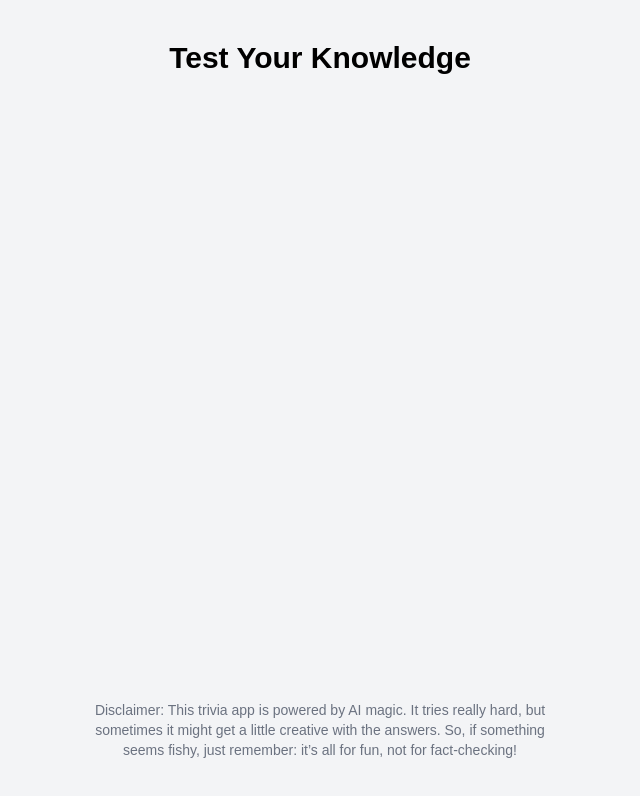
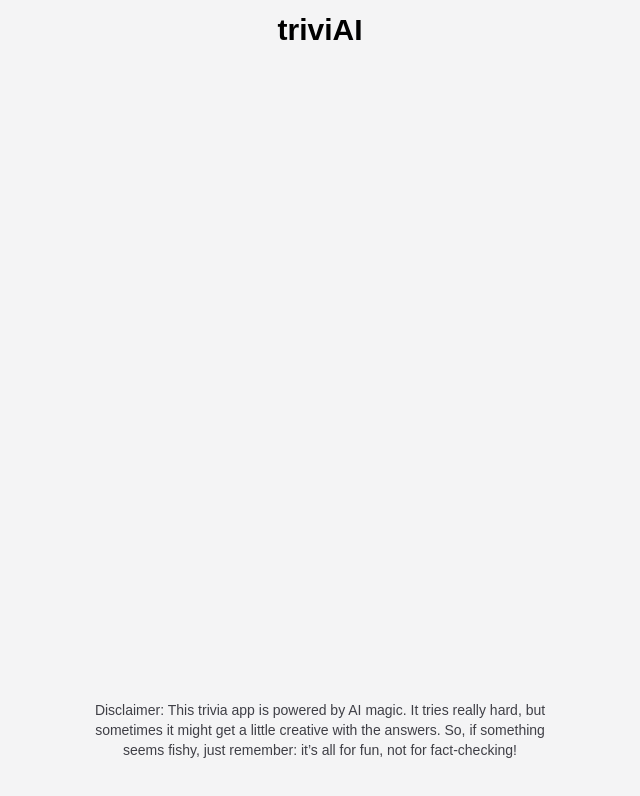
Before and after one commit to cassianebel/trivia-with-openai, a React (Vite) app: page / in a window 1280 px wide. Shown: the top 796 px of the page, without its empty margins (320-960 px from the left). Built offline with nearby package versions, Linux system fonts and the light colour scheme; a web font is replaced by a local one.

Commit message:
dark mode

```diff
--- a/index.html
+++ b/index.html
@@ -12,12 +12,16 @@
       rel="stylesheet"
     />
   </head>
-  <body class="bg-gray-100 flex flex-col min-h-screen justify-between">
-    <h1 class="font-black text-3xl m-3 my-10 text-center">
-      Test Your Knowledge
-    </h1>
+  <body
+    class="bg-zinc-100 dark:bg-zinc-900 dark:text-zinc-100 flex flex-col min-h-screen justify-between"
+  >
+    <header>
+      <h1 class="font-black text-3xl m-3 text-center">triviAI</h1>
+    </header>
     <div id="root" class="flex justify-center mx-10"></div>
-    <footer class="text-center text-gray-500 text-sm my-10 mx-auto max-w-lg">
+    <footer
+      class="text-center text-zinc-700 dark:text-zinc-400 text-sm my-10 mx-auto max-w-lg"
+    >
       <p class="mx-4">
         Disclaimer: This trivia app is powered by AI magic. It tries really
         hard, but sometimes it might get a little creative with the answers. So,
--- a/src/Components/Quiz.jsx
+++ b/src/Components/Quiz.jsx
@@ -66,7 +66,7 @@ const Quiz = ({ subject, difficulty, number }) => {
         <button
           key={choice}
           onClick={() => handleAnswer(choice)}
-          className="block border-2 border-electric-violet-300 bg-electric-violet-300 font-semibold rounded-md p-2 px-4 my-5 mx-auto cursor-pointer w-full active:bg-electric-violet-700 focus-within:bg-electric-violet-600 focus-within:text-white active:text-white"
+          className="block  bg-electric-violet-300 font-semibold rounded-md p-3 px-5 my-5 mx-auto cursor-pointer w-full active:bg-electric-violet-700 focus-within:bg-electric-violet-600 focus-within:text-white active:text-white dark:bg-electric-violet-950 dark:text-zinc-300"
         >
           {choice}
         </button>
--- a/src/Components/Results.jsx
+++ b/src/Components/Results.jsx
@@ -21,29 +21,25 @@ const Results = ({ userAnswers, questions }) => {
 
   const percentage = Math.trunc((score / questions.length) * 100);
 
+  const over50 = [
+    "weird flex but ok",
+    "slay!",
+    "you ate!",
+    "low-key solid",
+    "not bad, fam!",
+  ];
+  const under50 = [
+    "it’s giving… room for improvement",
+    "low-key a warm-up",
+    "the vibes were off",
+    "you got this next time",
+  ];
+
   const exclamation = (percentage) => {
-    if (percentage === 100) {
-      return "weird flex but ok";
-    } else if (percentage > 90) {
-      return "slay";
-    } else if (percentage > 80) {
-      return "you ate";
-    } else if (percentage > 70) {
-      return "a whole vibe";
-    } else if (percentage > 60) {
-      return "low-key solid";
-    } else if (percentage > 50) {
-      return "not bad, fam";
-    } else if (percentage > 40) {
-      return "it’s giving… room for improvement";
-    } else if (percentage > 30) {
-      return "low-key a warm-up";
-    } else if (percentage > 20) {
-      return "the vibes are off";
-    } else if (percentage > 10) {
-      return "you got this next time";
+    if (percentage >= 50) {
+      return over50[Math.floor(Math.random() * over50.length)];
     } else {
-      return "a glow up in progress";
+      return under50[Math.floor(Math.random() * under50.length)];
     }
   };
 
@@ -53,7 +49,7 @@ const Results = ({ userAnswers, questions }) => {
 
   return (
     <div>
-      <h2 className="font-black text-2xl m-3 text-center mb-10 text-electric-violet-800">
+      <h2 className="font-black text-2xl m-3 text-center mb-10 text-electric-violet-500">
         {percentage}% <br />
         <span className="italic">{exclamation(percentage)}</span>
       </h2>
@@ -72,8 +68,8 @@ const Results = ({ userAnswers, questions }) => {
                 <span
                   className={
                     userAnswers[index] === question.answer
-                      ? "bg-malachite-200 px-2 py-1"
-                      : "bg-mexican-red-200 px-2 py-1"
+                      ? "bg-malachite-200 dark:bg-malachite-400 dark:text-zinc-950 px-2 py-1"
+                      : "bg-mexican-red-200 dark:bg-mexican-red-400 dark:text-zinc-950 px-2 py-1"
                   }
                 >
                   {userAnswers[index]}
--- a/src/Components/StarterForm.jsx
+++ b/src/Components/StarterForm.jsx
@@ -24,7 +24,7 @@ const StarterForm = ({ handleSubmit }) => {
 
   return (
     <>
-      <p className="mb-10 text-center">
+      <p className="mb-10 text-center text-zinc-700 dark:text-zinc-400">
         OpenAI's got the questions. Do you have the answers? Whether you're a
         science whiz, a pop culture pro, or a history aficionado, there's a
         challenge waiting for you.
@@ -41,7 +41,7 @@ const StarterForm = ({ handleSubmit }) => {
           id="subject"
           name="subject"
           onChange={onSubjectChange}
-          className="block w-full border-2 border-gray-700 font-semibold rounded-md p-2 mb-10"
+          className="block w-full border-2 border-zinc-700  dark:bg-zinc-700 font-semibold rounded-md p-2 mb-10"
         />
         <fieldset className="mb-10 p-4 pb-6 rounded-md border-2 border-transparent focus-within:border-electric-violet-700">
           <legend className="text-xl text-center block p-2 mx-auto">
@@ -60,7 +60,7 @@ const StarterForm = ({ handleSubmit }) => {
               />
               <label
                 htmlFor="easy"
-                className="border-2 border-electric-violet-300 bg-electric-violet-300 font-semibold rounded-md p-2 px-4 m-3 cursor-pointer peer-checked:bg-electric-violet-700 peer-checked:border-electric-violet-700 peer-checked:text-white "
+                className=" bg-electric-violet-300 dark:bg-electric-violet-950 font-semibold rounded-md p-3 px-5 m-3 cursor-pointer peer-checked:bg-electric-violet-700 peer-checked:border-electric-violet-700 dark:text-zinc-400 peer-checked:text-white "
               >
                 Easy
               </label>
@@ -77,7 +77,7 @@ const StarterForm = ({ handleSubmit }) => {
               />
               <label
                 htmlFor="medium"
-                className="border-2 border-electric-violet-300 bg-electric-violet-300 font-semibold rounded-md p-2 px-4 m-3 cursor-pointer peer-checked:bg-electric-violet-700 peer-checked:border-electric-violet-700 peer-checked:text-white "
+                className=" bg-electric-violet-300 dark:bg-electric-violet-950 font-semibold rounded-md p-3 px-5 m-3 cursor-pointer peer-checked:bg-electric-violet-700 peer-checked:border-electric-violet-700 dark:text-zinc-400 peer-checked:text-white "
               >
                 Medium
               </label>
@@ -94,7 +94,7 @@ const StarterForm = ({ handleSubmit }) => {
               />
               <label
                 htmlFor="hard"
-                className="border-2 border-electric-violet-300 bg-electric-violet-300 font-semibold rounded-md p-2 px-4 m-3 cursor-pointer peer-checked:bg-electric-violet-700 peer-checked:border-electric-violet-700 peer-checked:text-white "
+                className=" bg-electric-violet-300 dark:bg-electric-violet-950 font-semibold rounded-md p-3 px-5 m-3 cursor-pointer peer-checked:bg-electric-violet-700 peer-checked:border-electric-violet-700 dark:text-zinc-400 peer-checked:text-white "
               >
                 Hard
               </label>
@@ -118,7 +118,7 @@ const StarterForm = ({ handleSubmit }) => {
               />
               <label
                 htmlFor="three"
-                className="border-2 border-electric-violet-300 bg-electric-violet-300 font-semibold rounded-md p-2 px-4 m-3 cursor-pointer peer-checked:bg-electric-violet-700 peer-checked:border-electric-violet-700 peer-checked:text-white "
+                className=" bg-electric-violet-300 dark:bg-electric-violet-950 font-semibold rounded-md p-3 px-5 m-3 cursor-pointer peer-checked:bg-electric-violet-700 peer-checked:border-electric-violet-700 dark:text-zinc-400 peer-checked:text-white "
               >
                 3
               </label>
@@ -135,7 +135,7 @@ const StarterForm = ({ handleSubmit }) => {
               />
               <label
                 htmlFor="five"
-                className="border-2 border-electric-violet-300 bg-electric-violet-300 font-semibold rounded-md p-2 px-4 m-3 cursor-pointer peer-checked:bg-electric-violet-700 peer-checked:border-electric-violet-700 peer-checked:text-white "
+                className=" bg-electric-violet-300 dark:bg-electric-violet-950 font-semibold rounded-md p-3 px-5 m-3 cursor-pointer peer-checked:bg-electric-violet-700 peer-checked:border-electric-violet-700 dark:text-zinc-400 peer-checked:text-white "
               >
                 5
               </label>
@@ -152,7 +152,7 @@ const StarterForm = ({ handleSubmit }) => {
               />
               <label
                 htmlFor="seven"
-                className="border-2 border-electric-violet-300 bg-electric-violet-300 font-semibold rounded-md p-2 px-4 m-3 cursor-pointer peer-checked:bg-electric-violet-700 peer-checked:border-electric-violet-700 peer-checked:text-white "
+                className=" bg-electric-violet-300 dark:bg-electric-violet-950 font-semibold rounded-md p-3 px-5 m-3 cursor-pointer peer-checked:bg-electric-violet-700 peer-checked:border-electric-violet-700 dark:text-zinc-400 peer-checked:text-white "
               >
                 7
               </label>
@@ -163,7 +163,7 @@ const StarterForm = ({ handleSubmit }) => {
         <button
           type="submit"
           disabled={selectedSubject === ""}
-          className="rounded-md p-2 px-4 my-10 cursor-pointer w-full border-2 border-malachite-400 bg-malachite-400 font-semibold disabled:opacity-50 disabled:cursor-not-allowed"
+          className="rounded-md p-2 px-4 my-10 cursor-pointer w-full border-2 border-malachite-400 bg-malachite-400 font-semibold disabled:opacity-50 disabled:cursor-not-allowed text-zinc-950"
         >
           Start Quiz
         </button>
--- a/tailwind.config.js
+++ b/tailwind.config.js
@@ -43,18 +43,18 @@ module.exports = {
           900: "#5c168d",
           950: "#3f0269",
         },
-        gray: {
-          50: "#f9fafb",
-          100: "#f3f4f6",
-          200: "#e5e7eb",
-          300: "#d1d5db",
-          400: "#9ca3af",
-          500: "#6b7280",
-          600: "#4b5563",
-          700: "#374151",
-          800: "#1f2937",
-          900: "#111827",
-          950: "#030712",
+        zinc: {
+          50: "#fafafa",
+          100: "#f4f4f5",
+          200: "#e4e4e7",
+          300: "#d4d4d8",
+          400: "#a1a1aa",
+          500: "#71717a",
+          600: "#52525b",
+          700: "#3f3f46",
+          800: "#27272a",
+          900: "#18181b",
+          950: "#09090b",
         },
       },
     },
```
